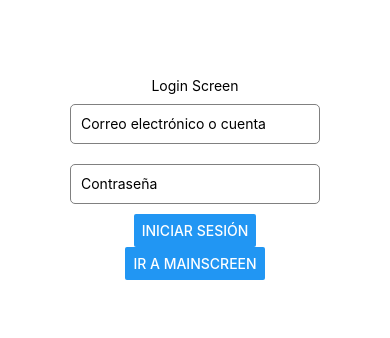
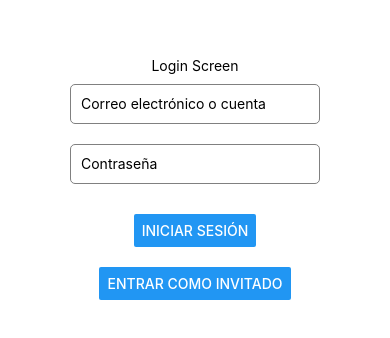
Before and after one commit to NozomiProjects/pilis-mod6-mobile-QhapaqTour, a React Native app: screen /LoginScreen in a window 390 px wide. Shown: the part 244-582 px from the top of the page. Built offline with nearby package versions, Linux system fonts and the light colour scheme.

Commit message:
login screen working

```diff
--- a/src/screens/Login/LoginScreen.jsx
+++ b/src/screens/Login/LoginScreen.jsx
@@ -40,13 +40,18 @@ export const LoginScreen = () => {
       }
     } catch (error) {
       console.error('Error during login:', error);
-      Alert.alert('Error', 'Hubo un error en la autenticación. Por favor, intenta nuevamente.');
+
+      if (error.response && error.response.data && error.response.data.message) {
+        Alert.alert('Error', error.response.data.message);
+      } else {
+        Alert.alert('Error', 'Hubo un error en la autenticación. Por favor, intenta nuevamente.');
+      }
     }
   };
 
   const login = async (data) => {
     try {
-      const response = await axios.post('http://localhost:3000/api/signin', data, {
+      const response = await axios.post('http://192.168.1.254:3000/api/signin', data, {
         headers: {
           'Content-Type': 'application/json',
         },
@@ -77,8 +82,10 @@ export const LoginScreen = () => {
         onChangeText={setPassword}
         secureTextEntry
       />
+      <View style={styles.separator}></View>
       <Button title="Iniciar sesión" onPress={handleLogin} />
-      <Button title="Ir a MainScreen" onPress={goToMainScreen} />
+      <View style={styles.separator01}></View>
+      <Button title="Entrar como invitado" onPress={goToMainScreen} />
       <StatusBar style="auto" />
     </View>
   );
@@ -101,4 +108,12 @@ const styles = StyleSheet.create({
     marginVertical: 10,
     paddingHorizontal: 10,
   },
+
+  separator: {
+    height: 20, // Ajusta la altura según tus preferencias
+  },
+
+  separator01: {
+    height: 20, // Ajusta la altura según tus preferencias
+  },
 });
```
